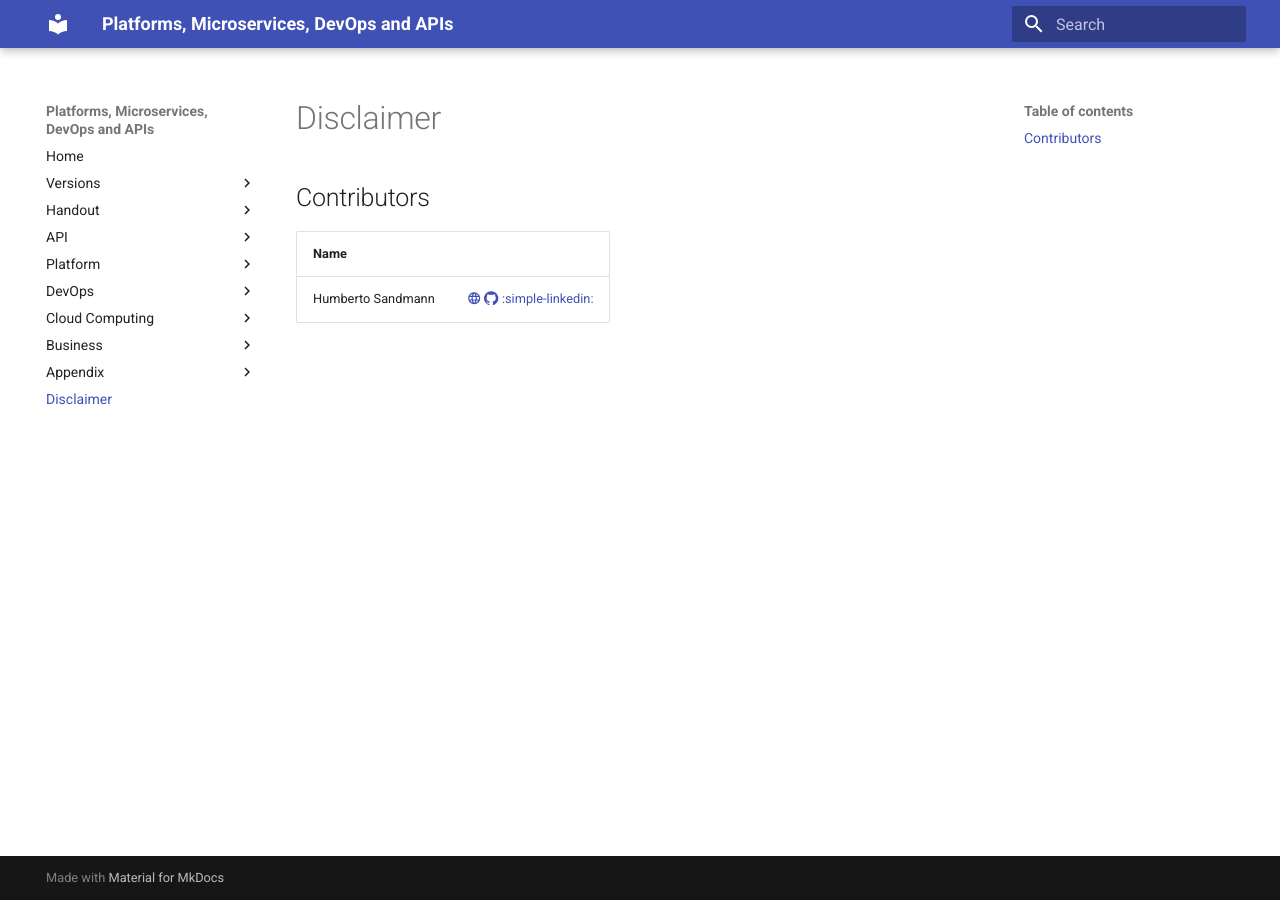
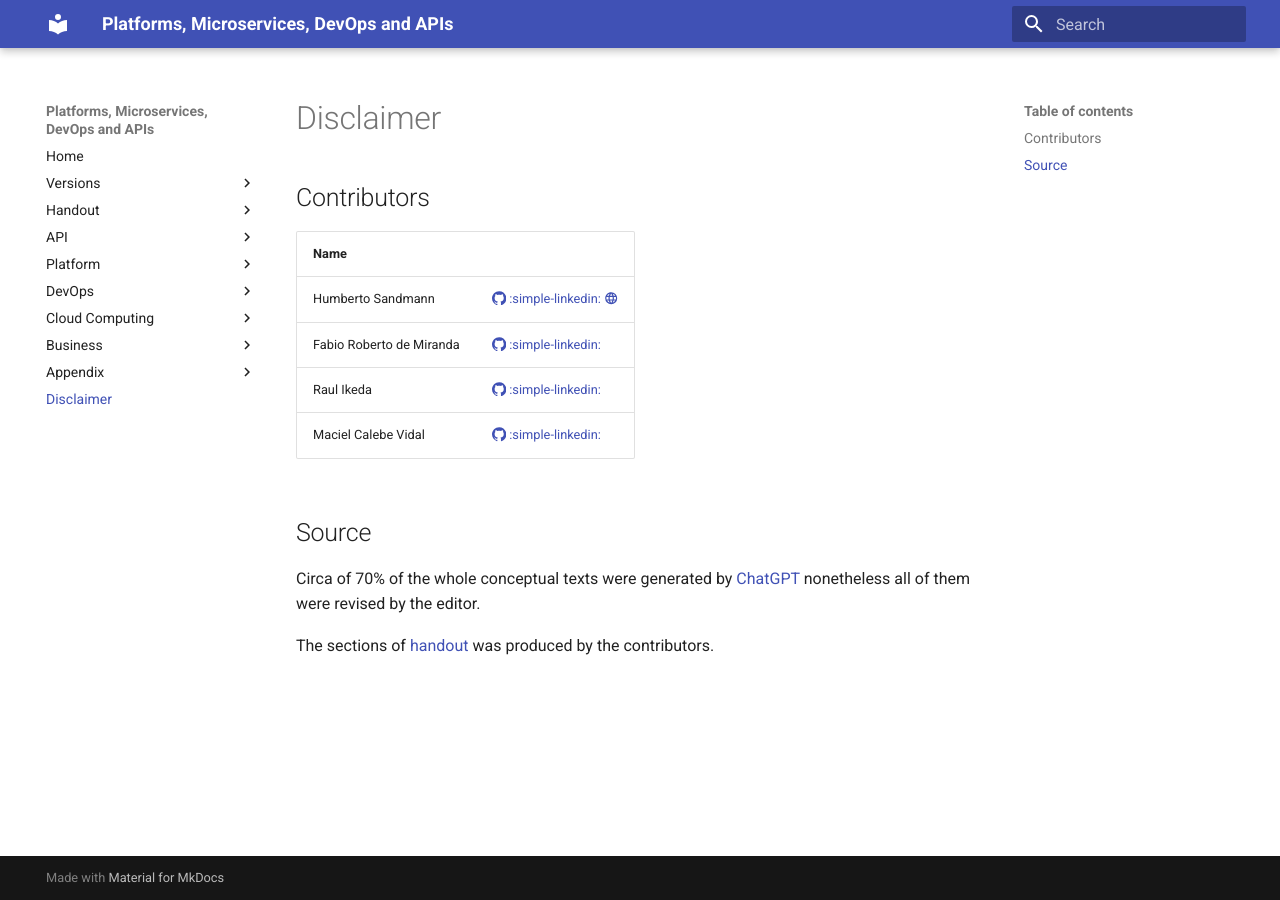
Before and after one commit to hsandmann/platform, an MkDocs documentation site: the page built from docs/disclaimer.md, in a window 1280 px wide. Built offline with MkDocs 1.6.1 and Material for MkDocs 9.7.7, drawn with Linux system fonts in a browser that asks for light colours.

Commit message:
new version

```diff
--- a/docs/disclaimer.md
+++ b/docs/disclaimer.md
@@ -2,8 +2,14 @@
 
 | Name | |
 |-|-|
-| Humberto Sandmann | [:material-web:](https://hsandmann.github.io/){:target="_blank"} [:simple-github:](https://github.com/hsandmann){:target="_blank"} [:simple-linkedin:](https://www.linkedin.com/in/hsandmann/){:target="_blank"} |
-<!-- | Fabio Roberto de Miranda | [:simple-github:](https://github.com/mirwox) [:simple-linkedin:](https://www.linkedin.com/in/fabiodemiranda/) |
+| Humberto Sandmann | [:simple-github:](https://github.com/hsandmann){:target="_blank"} [:simple-linkedin:](https://www.linkedin.com/in/hsandmann/){:target="_blank"} [:material-web:](https://hsandmann.github.io/){:target="_blank"} |
+| Fabio Roberto de Miranda | [:simple-github:](https://github.com/mirwox) [:simple-linkedin:](https://www.linkedin.com/in/fabiodemiranda/) |
 | Raul Ikeda | [:simple-github:](https://github.com/raulikeda) [:simple-linkedin:](https://www.linkedin.com/in/raul-ikeda-2a9ab3186/) |
 | Maciel Calebe Vidal | [:simple-github:](https://github.com/macielcalebe) [:simple-linkedin:](https://www.linkedin.com/in/macielvidal/) |
-| Eduardo Felipe Zambom Santana | [:simple-github:](https://github.com/ezambomsantana) | -->
+<!-- | Eduardo Felipe Zambom Santana | [:simple-github:](https://github.com/ezambomsantana) | -->
+
+## Source
+
+Circa of 70% of the whole conceptual texts were generated by [ChatGPT](https://chat.openai.com/){target="_blank"} nonetheless all of them were revised by the editor.
+
+The sections of [handout](./handout/) was produced by the contributors.
```
Also changed, not shown: docs/versions/2024.1.md (+2 -0 lines).
